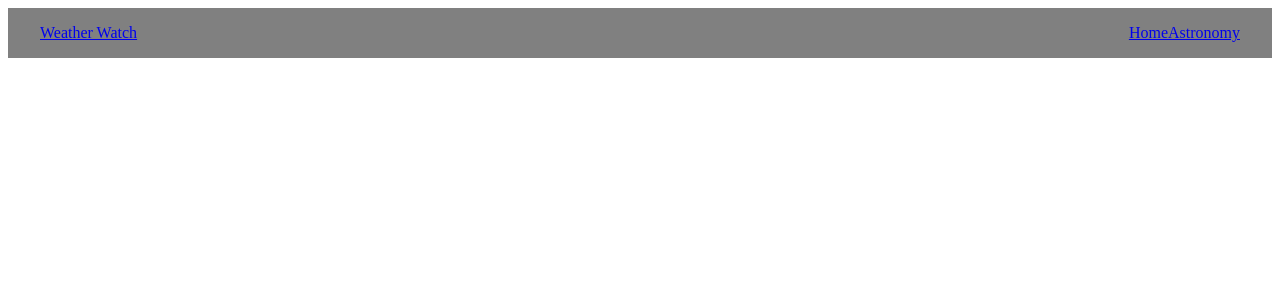
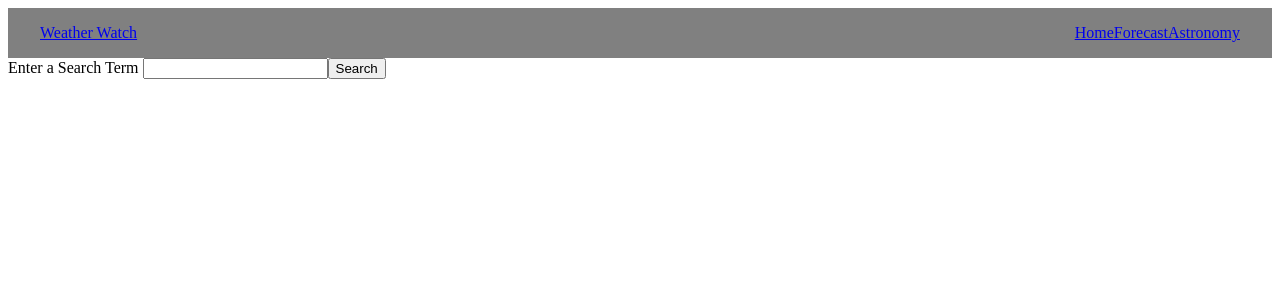
Before and after one commit to FreeventureProject/projectReact, a React (Vite) app in the folder freeventure/: page /forecast in a window 1280 px wide. Shown: the top 300 px of the page. Built offline with nearby package versions, Linux system fonts and the light colour scheme; no server answers.

Commit message:
finished forecast

```diff
--- a/freeventure/src/App.css
+++ b/freeventure/src/App.css
@@ -20,7 +20,7 @@
   display: flex;
   justify-content: center;
 
-  margin: 7rem 0 6rem 0;
+  margin: 14rem 0 20rem 0;
   gap: 10rem;
 }
 
@@ -56,3 +56,7 @@
   justify-content: space-evenly;
 
 }
+
+.weatherIdxContainer {
+  order: 3;
+}
--- a/freeventure/src/App.jsx
+++ b/freeventure/src/App.jsx
@@ -4,6 +4,7 @@ import { Routes, Route } from 'react-router-dom'
 import HomePage from './Pages/HomePage'
 import AstrologyPage from './Pages/AstrologyPage'
 import SearchPage from './Pages/SearchPage'
+import ForecastPage from './Pages/ForecastPage'
 
 
 function App() {
@@ -13,6 +14,7 @@ function App() {
       <NavBar title="Weather Watch" />
       <Routes>
         <Route path="/" element={<HomePage />} />
+        <Route path="/forecast" element={<ForecastPage />} />
         <Route path="/astrology" element={<AstrologyPage />} />
         <Route path="/search" element={<SearchPage />} />
       </Routes>
--- /dev/null
+++ b/freeventure/src/Pages/ForecastPage.jsx
@@ -0,0 +1,31 @@
+import { useState } from "react"
+import ForecastSearch from "../components/ForecastSearch"
+import ForecastContainer from "../components/ForecastContainer"
+import { handleFetch } from "../../utils"
+import { API_KEY } from "../../config"
+
+
+
+const ForecastPage = () => {
+
+  const [forecast, setForecast] = useState('')
+  const [error, setError] = useState(null)
+
+  const handleSubmit = async (query) => {
+    event.preventDefault();
+    const [data, error] = await handleFetch(`http://api.weatherapi.com/v1/forecast.json?key=${API_KEY}&q=${query}&days=5&aqi=yes&alerts=yes`)
+    if (data) setForecast(data)
+    if (error) setError(error)
+
+
+  }
+
+  return (
+    <div>
+      <ForecastSearch handleSubmit={handleSubmit} />
+      <ForecastContainer forecast={forecast} setError={setError} setForecast={setForecast} />
+    </div>
+  )
+}
+
+export default ForecastPage
--- /dev/null
+++ b/freeventure/src/components/ForecastContainer.jsx
@@ -0,0 +1,35 @@
+import { useEffect, useState } from "react"
+import { API_KEY } from "../../config"
+import { handleFetch } from "../../utils"
+
+
+function ForecastContainer({ forecast, setForecast, setError }) {
+
+  useEffect(() => {
+    const doFetch = async () => {
+      const [data, error] = await handleFetch(`http://api.weatherapi.com/v1/forecast.json?key=${API_KEY}&q=london&days=5&aqi=yes&alerts=yes`)
+      if (data) setForecast(data)
+      if (error) setError(error)
+
+      console.log(data)
+    }
+
+    doFetch();
+
+  }, [])
+
+  // if (error) return <p>{error.message}</p>
+
+  return (
+    <div>
+      {forecast.location && (
+        <>
+          <h3>{forecast.location.name}</h3>
+          <p></p>
+        </>
+      )}
+    </div>
+  )
+}
+
+export default ForecastContainer
--- /dev/null
+++ b/freeventure/src/components/ForecastSearch.jsx
@@ -0,0 +1,20 @@
+import { useState } from "react";
+
+const ForecastSearch = ({ handleSubmit }) => {
+
+  const [value, setValue] = useState('');
+
+  const onSubmit = () => {
+    handleSubmit(value);
+  };
+
+  return (
+    <form onSubmit={onSubmit}>
+      <label htmlFor="searchInput">Enter a Search Term </label>
+      <input type="text" className="form-control" id="searchInput" value={value} onChange={(e) => setValue(e.target.value)} />
+      <button type="submit" className="btn btn-success">Search</button>
+    </form>
+  )
+}
+
+export default ForecastSearch
--- a/freeventure/src/components/Navigation.jsx
+++ b/freeventure/src/components/Navigation.jsx
@@ -4,6 +4,7 @@ function NavBar({ title }) {
     <Link to='/'>{title}</Link>
     <ul>
       <li><Link to="/">Home</Link></li>
+      <li><Link to="/forecast">Forecast</Link></li>
       <li><Link to="/astronomy">Astronomy</Link></li>
     </ul>
   </nav>
--- a/freeventure/src/components/WeatherContainer.jsx
+++ b/freeventure/src/components/WeatherContainer.jsx
@@ -3,7 +3,7 @@ import { handleFetch } from "../../utils";
 import { API_KEY } from "../../config";
 
 
-const locations = ['new york', 'london', 'tokyo'];
+const locations = ['new york', 'london', 'tokyo', 'berlin'];
 
 // fetching multiple
 function WeatherContainer({ setError }) {
```
